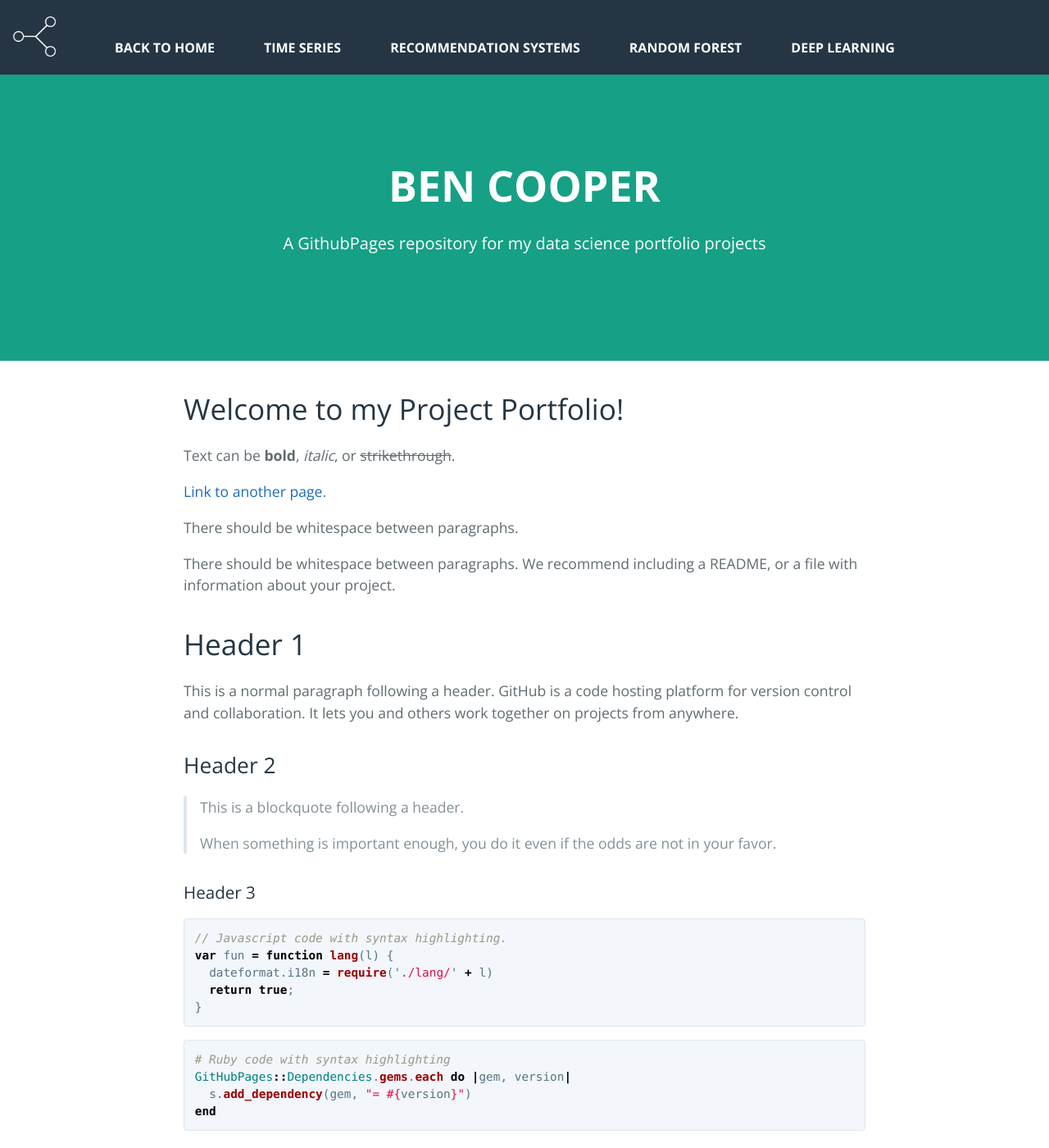
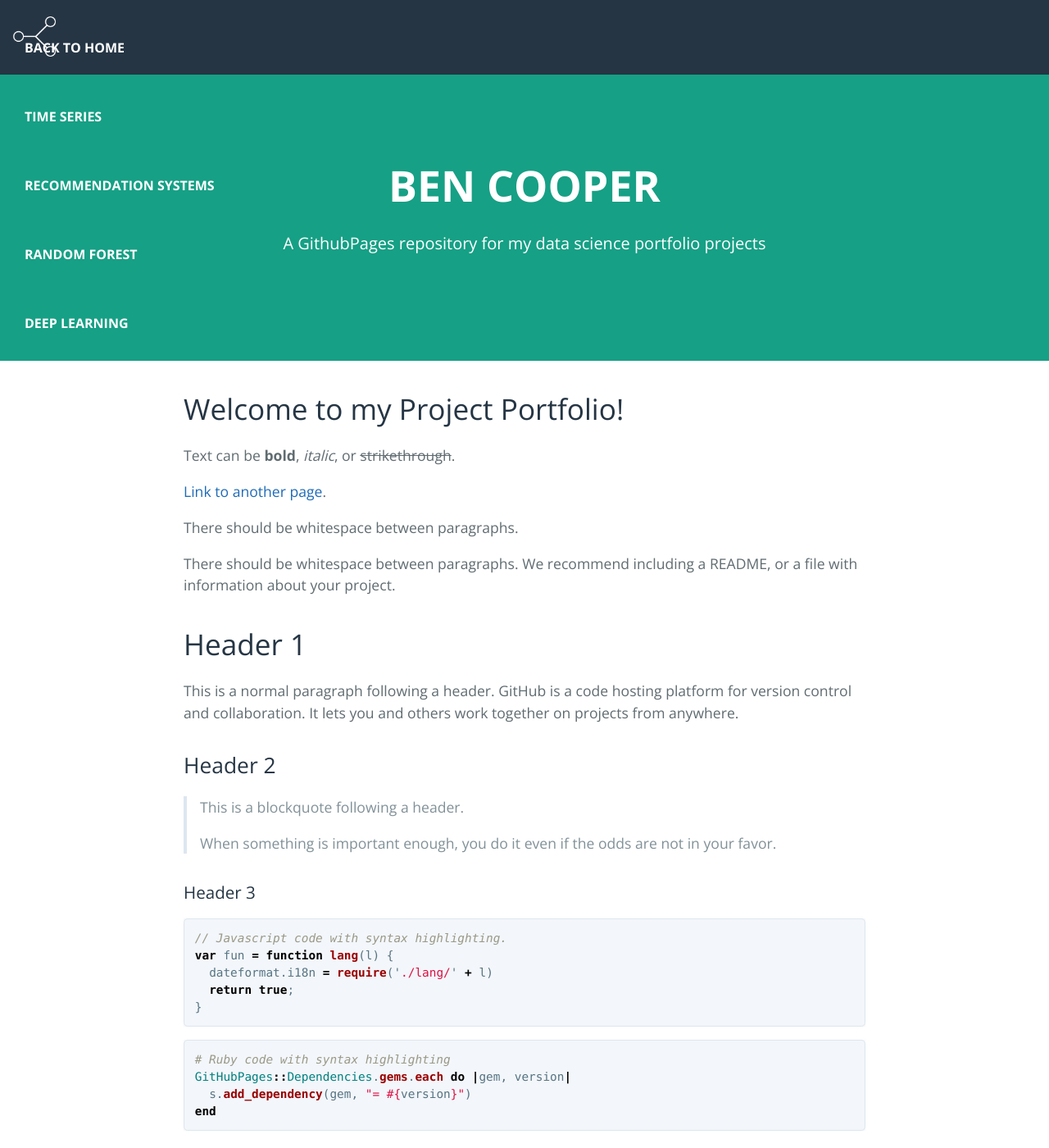
Before and after one commit to benjamin-j-cooper/benjamin-j-cooper.github.io, a Jekyll site: the page built from docs/index.md, in a window 1280 px wide and 1400 px high. Shown: the whole window at 82% size. Built offline with Jekyll 4.4.1, drawn with Linux system fonts in a browser that asks for light colours; nearby versions of some CDN libraries.

Commit message:
troubleshooting header

```diff
--- a/docs/_includes/nav.html
+++ b/docs/_includes/nav.html
@@ -9,7 +9,7 @@
     <nav class="nav">
         <ul class="menu">
             <!-- Menu -->
-            <li><a  class="text-uppercase right-align" href="https://www.benjaminjcooper.com">Back to Home</a></li>
+            <li><a  class="text-uppercase " href="https://www.benjaminjcooper.com">Back to Home</a></li>
             <li><a  class="text-uppercase " href="./tsa">Time Series</a></li>
             <li><a  class="text-uppercase " href="./rs">Recommendation Systems</a></li>
             <li><a  class="text-uppercase " href="rf">Random Forest</a></li>
--- a/docs/_sass/jekyll-theme-cayman.scss
+++ b/docs/_sass/jekyll-theme-cayman.scss
@@ -564,7 +564,7 @@ a {
 @include large {
   .nav {
     width: 100%;
-    display: inline-flex;
+    display: flex;
     position: fixed;
     flex-wrap: wrap;
     top: 0;
@@ -582,8 +582,11 @@ a {
     z-index: 999;
     margin: auto;
   }
-  .menu ul{
-    display: block;
+  .menu {
+    display: flex;
+    flex-direction: column;
+    padding-left: 0;
+    margin-bottom: 0;
     /*margin-left: auto;*/
     /*vertical-align: middle;*/
     list-style: none;
@@ -604,9 +607,7 @@ a {
     padding: 30px;
     z-index: 999;
   }
-  .right-align {
-    margin-left: auto;
-}
+
   .menu a:hover{
       background-color: transparent;
       color: #16a085;
```
